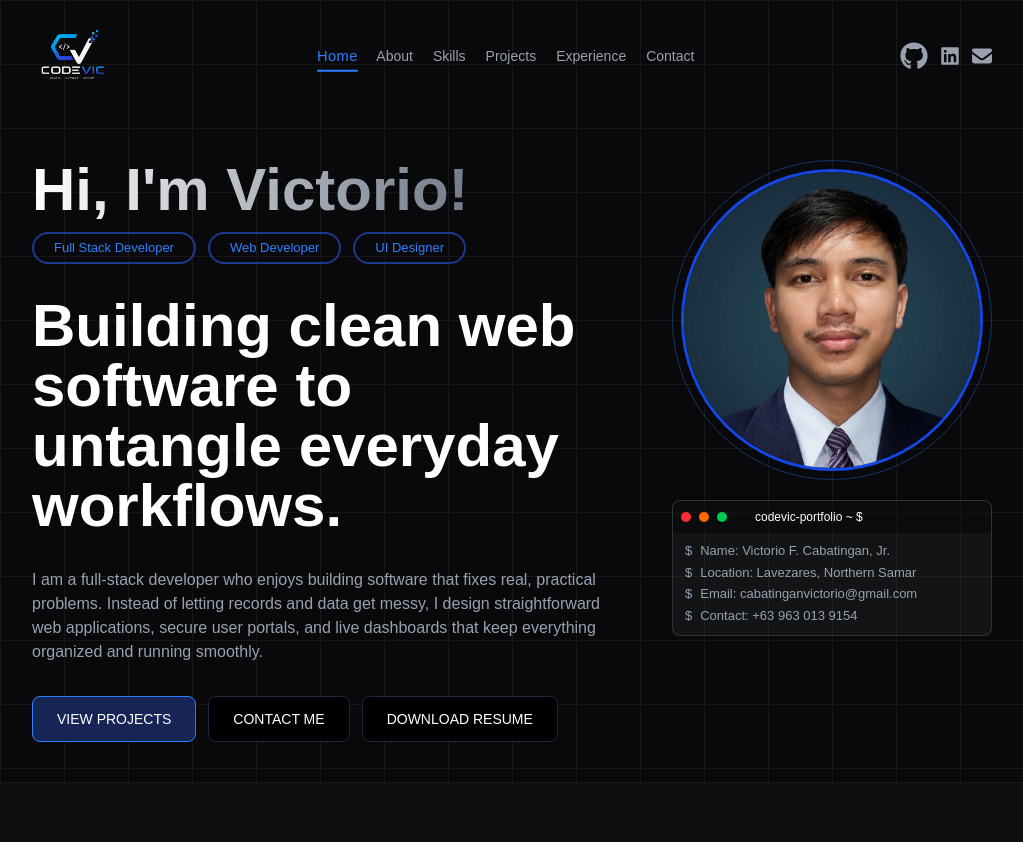
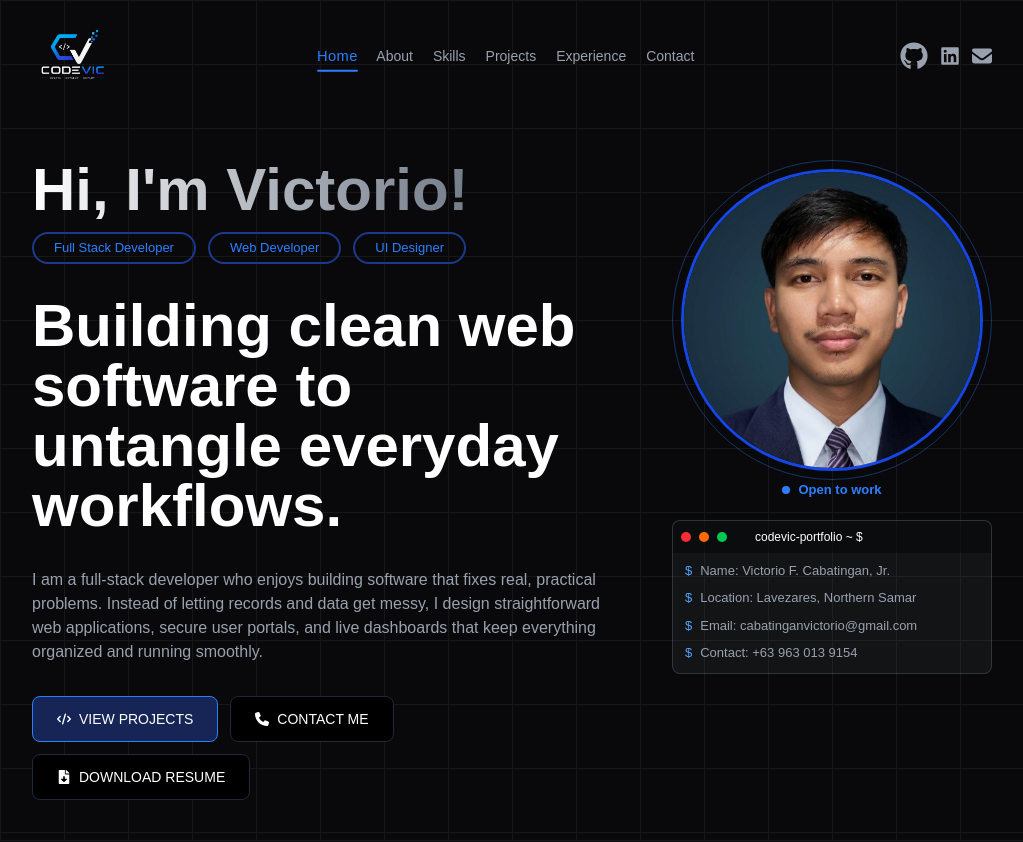
Before and after one commit to victorio222/codevic, a Next.js app: page / in a window 1280 px wide. Shown: the top 842 px of the page, without its empty margins (128-1151 px from the left). Built offline with nearby package versions, Linux system fonts and the light colour scheme.

Commit message:
added icon in homepage section

```diff
--- a/app/pages/Home/Homepage.tsx
+++ b/app/pages/Home/Homepage.tsx
@@ -4,6 +4,8 @@ import Image from "next/image";
 import Profile from "@/app/assets/image/profile/profile.jpg";
 import { useState } from "react";
 import { motion, Variants } from "framer-motion";
+import { FaCode, FaPhone } from "react-icons/fa6";
+import { FaFileDownload } from "react-icons/fa";
 
 interface NavLink {
   name: string;
@@ -121,28 +123,37 @@ export default function Homepage({ isLoading }: HomepageProps) {
         <motion.nav variants={itemVariants}>
           <ul className="flex flex-wrap gap-3 uppercase">
             <motion.li
-              className="px-6 py-3 text-xs border border-blue-500 rounded-lg bg-blue-950 hover:cursor-pointer sm:text-xs md:text-sm"
+              className="px-6 py-3 flex items-center gap-2 text-xs border border-blue-500 rounded-lg bg-blue-950 hover:cursor-pointer sm:text-xs md:text-sm"
               whileHover={{ scale: 1.05, backgroundColor: "#2563eb" }}
               whileTap={{ scale: 0.95 }}
             >
+              <span>
+                <FaCode />
+              </span>
               <a href="#projects" onClick={(e) => handleScroll(e, "projects")}>
                 View Projects
               </a>
             </motion.li>
             <motion.li
-              className="px-6 py-3 text-xs border border-slate-800 rounded-lg bg-black hover:cursor-pointer sm:text-xs md:text-sm"
+              className="px-6 py-3 flex items-center gap-2 text-xs border border-slate-800 rounded-lg bg-black hover:cursor-pointer sm:text-xs md:text-sm"
               whileHover={{ scale: 1.05, backgroundColor: "#2563eb" }}
               whileTap={{ scale: 0.95 }}
             >
+              <span>
+                <FaPhone />
+              </span>
               <a href="#contact" onClick={(e) => handleScroll(e, "contact")}>
                 Contact Me
               </a>
             </motion.li>
             <motion.li
-              className="px-6 py-3 text-xs border border-slate-800 rounded-lg bg-black hover:cursor-pointer sm:text-xs md:text-sm"
+              className="px-6 py-3 flex items-center gap-2 text-xs border border-slate-800 rounded-lg bg-black hover:cursor-pointer sm:text-xs md:text-sm"
               whileHover={{ scale: 1.05, backgroundColor: "#2563eb" }}
               whileTap={{ scale: 0.95 }}
             >
+              <span>
+                <FaFileDownload />
+              </span>
               <a href="/resume.pdf" download="Victorio_Cabatingan_Resume.pdf">
                 Download Resume
               </a>
@@ -171,6 +182,16 @@ export default function Homepage({ isLoading }: HomepageProps) {
           />
         </motion.div>
 
+        <motion.div variants={itemVariants}>
+          <div className="flex items-center gap-2 text-[13px] text-blue-500 font-medium">
+            <span className="relative flex h-2 w-2">
+              <span className="animate-ping absolute inline-flex h-full w-full rounded-full bg-blue-400/80 opacity-75"></span>
+              <span className="relative inline-flex rounded-full h-2 w-2 bg-blue-500"></span>
+            </span>
+            <p className="font-bold">Open to work</p>
+          </div>
+        </motion.div>
+
         <motion.div
           className="flex flex-col w-full bg-gray-500/10 border overflow-hidden border-gray-500/35 rounded-lg mt-5 gap-2"
           variants={itemVariants}
@@ -181,17 +202,17 @@ export default function Homepage({ isLoading }: HomepageProps) {
             <div className="w-2.5 h-2.5 rounded-full bg-green-500"></div>
             <p className="text-xs pl-5 font-mono">codevic-portfolio ~ $</p>
           </div>
-          <div className="flex flex-col gap-0.5 px-3 pb-2.5 text-gray-400 text-[13px] font-mono">
-            <span className="before:content-['$'] before:mr-2">
+          <div className="flex flex-col gap-2 px-3 pb-2.5 text-gray-400 text-[13px] font-mono">
+            <span className="before:content-['$'] before:mr-2 before:text-blue-400">
               Name: Victorio F. Cabatingan, Jr.
             </span>
-            <span className="before:content-['$'] before:mr-2">
+            <span className="before:content-['$'] before:mr-2 before:text-blue-400">
               Location: Lavezares, Northern Samar
             </span>
-            <span className="before:content-['$'] before:mr-2">
+            <span className="before:content-['$'] before:mr-2 before:text-blue-400">
               Email: cabatinganvictorio@gmail.com
             </span>
-            <span className="before:content-['$'] before:mr-2">
+            <span className="before:content-['$'] before:mr-2 before:text-blue-400">
               Contact: +63 963 013 9154
             </span>
           </div>
```
